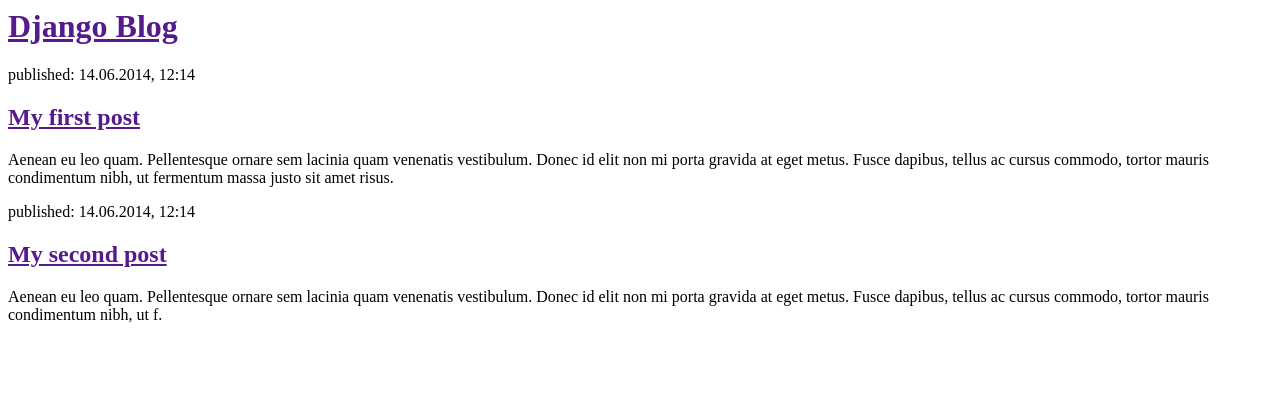
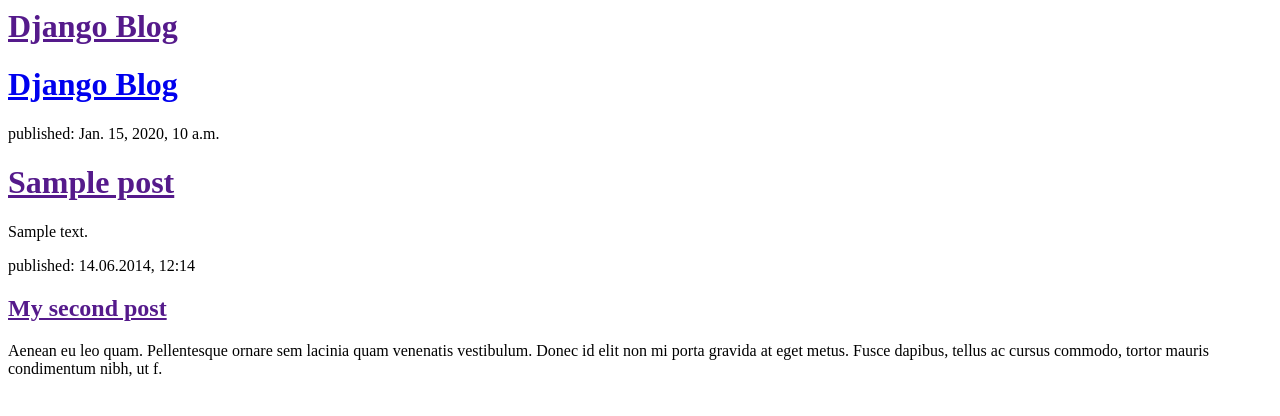
Before and after one commit to talaatmagdyx/first-blog, a Django app: template blog/templates/blog/post_list.html in a window 1280 px wide. Shown: the top 416 px of the page. Run offline with Django 3.2, Linux system fonts and the light colour scheme; the template is opened without the code that fills it: values that come from a table or form of the project are taken from there, others are empty; tables that the repository leaves empty hold one stand-in row (values such as "Sample post").

Commit message:
Modified templates to display posts from database.

```diff
--- a/blog/templates/blog/post_list.html
+++ b/blog/templates/blog/post_list.html
@@ -6,12 +6,18 @@
         <div>
             <h1><a href="">Django  Blog</a></h1>
         </div>
+		<div>
+		    <h1><a href="/">Django  Blog</a></h1>
+		</div>
 
-        <div>
-            <p>published: 14.06.2014, 12:14</p>
-            <h2><a href="">My first post</a></h2>
-            <p>Aenean eu leo quam. Pellentesque ornare sem lacinia quam venenatis vestibulum. Donec id elit non mi porta gravida at eget metus. Fusce dapibus, tellus ac cursus commodo, tortor mauris condimentum nibh, ut fermentum massa justo sit amet risus.</p>
-        </div>
+		{% for post in posts %}
+		    <div>
+		        <p>published: {{ post.published_date }}</p>
+		        <h1><a href="">{{ post.title }}</a></h1>
+		        <p>{{ post.text|linebreaksbr }}</p>
+		    </div>
+		{% endfor %}
+
 
         <div>
             <p>published: 14.06.2014, 12:14</p>
```
Also changed, not shown: blog/views.py (+4 -5 lines).
